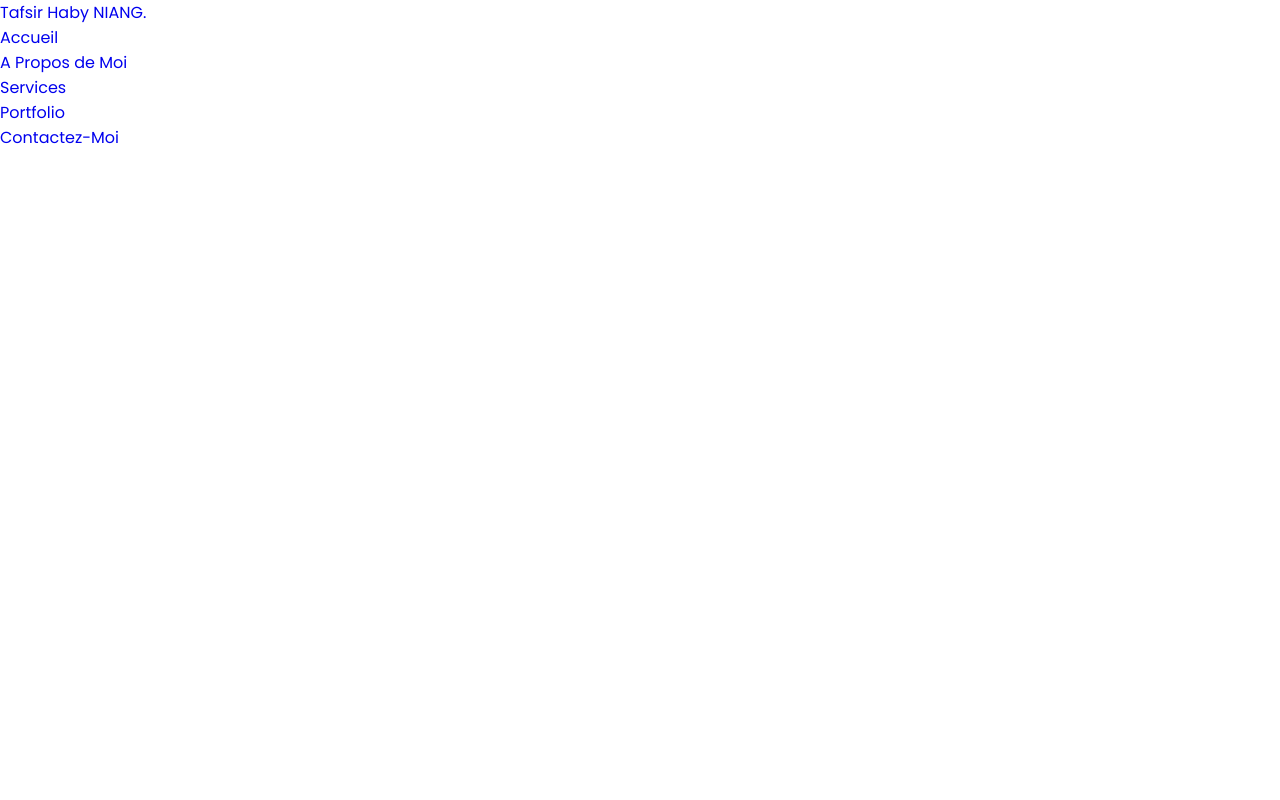
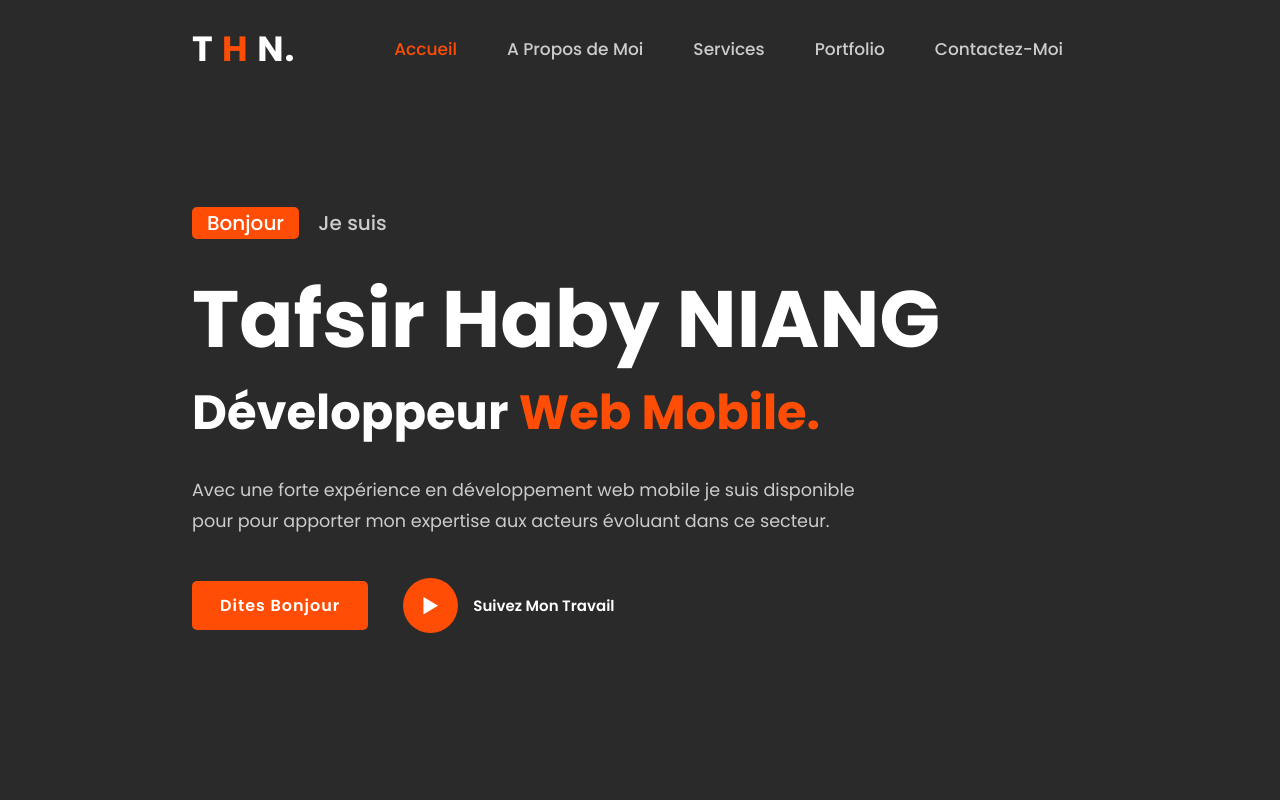
Before and after one commit to NIANGHabiballah/Dev-Portfolio-Tafsir, a plain HTML site: page index.html in a window 1280 px wide. Shown: the top 800 px of the page. Drawn offline with nearby package versions, Linux system fonts and the light colour scheme.

Commit message:
navbar et A Propos

```diff
--- a/css/style.css
+++ b/css/style.css
@@ -18,3 +18,175 @@
     --h2-font: 3rem;
     --p-font: 1.1rem;
 }
+
+body{
+    background: var(--bg-color);
+    color: var(--text-color);
+}
+
+header{
+    position: fixed;
+    width: 100%;
+    top: 0;
+    right: 0;
+    z-index: 1000;
+    display: flex;
+    align-items: center;
+    justify-content: space-between;
+    background: transparent;
+    padding: 22px 15%;
+    border-bottom: 1px solid transparent;
+    transition: all .45s ease;
+}
+
+.logo{
+    color: var(--text-color);
+    font-size: 35px;
+    font-weight: 700;
+    letter-spacing: 1px;
+}
+
+span{
+    color: var(--main-color);
+}
+
+.navlist{
+    display: flex;
+}
+
+.navlist a{
+    color: var(--second-color);
+    font-size: 17px;
+    font-weight: 500;
+    margin: 0 25px;
+    transition: all .45s ease;
+}
+
+.navlist a:hover{
+    color: var(--main-color);
+}
+
+.navlist a.active{
+    color: var(--main-color);
+}
+
+#menu-icon{
+    font-size: 35px;
+    color: var(--text-color);
+    z-index: pointer;
+    margin-left: 25px;
+    display: none;
+}
+
+section{
+    padding: 160px 15% 120px;
+}
+
+.home{
+    position: relative;
+    height: 100vh;
+    width: 100%;
+    /* background-image: url(../img/HB2.jpg); */
+    background-size: cover;
+    background-position: center;
+    display: flex;
+    align-items: center;
+    justify-content: flex-start;
+}
+
+.slide{
+    margin-bottom: 20px;
+}
+
+.one{
+    display: inline-block;
+    margin-right: 15px;
+    height: 32px;
+    padding: 0 15px;
+    line-height: 32px;
+    font-size: 20px;
+    font-weight: 500;
+    border-radius: 5px;
+    background: var(--main-color);
+    color: var(--text-color);
+}
+
+.two{
+    display: inline-block;
+    color: var(--second-color);
+    font-size: 20px;
+    font-weight: 500;
+}
+
+.home-text h1{
+    font-size: var(--big-font);
+    font-weight: 700;
+    color: var(--text-color);
+    list-style: 1.1;
+    margin: 0 0 8px;
+}
+
+.home-text h3{
+    color: var(--text-color);
+    margin: 0 0 35px;
+    font-size: 3rem;
+    font-weight: 700;
+    line-height: 1.1;
+}
+
+.home-text p{
+    color: var(--second-color);
+    font-size: var(--p-font);
+    line-height: 1.8;
+    margin-bottom: 40px;
+}
+
+.button{
+    display: inline-flex;
+    align-items: center;
+    justify-content: center;
+}
+
+.btn{
+    display: inline-block;
+    padding: 12px 28px;
+    background: var(--main-color);
+    border-radius: 5px;
+    color: var(--text-color);
+    font-size: 1rem;
+    letter-spacing: 1px;
+    font-weight: 600;
+    transition: all .45s ease;
+}
+
+.btn:hover{
+    transform: scale(0.9);
+}
+
+.btn2{
+    display: inline-flex;
+    align-items: center;
+    justify-content: center;
+    font-size: 15px;
+    font-weight: 600;
+    color: var(--text-color);
+    margin-left: 35px;
+}
+
+.btn2 span i{
+    height: 55px;
+    width: 55px;
+    background: var(--main-color);
+    color: var(--text-color);
+    display: flex;
+    align-items: center;
+    justify-content: center;
+    font-size: 35px;
+    border-radius: 50%;
+    margin-right: 15px;
+    transition: all .45s ease;
+}
+
+.btn2 span i:hover{
+    transform: scale(1.1) translateY(5px);
+}
--- a/index.html
+++ b/index.html
@@ -20,7 +20,7 @@
 
     <!-- entête design -->
     <header>
-        <a href="#" class="logo"> Tafsir <span> Haby </span> NIANG. </a>
+        <a href="#" class="logo"> T <span> H </span> N. </a>
 
         <ul class="navlist">
             <li><a href="#accueil" class="active">Accueil</a></li>
@@ -28,9 +28,52 @@
             <li><a href="#services"> Services</a></li>
             <li><a href="#portfolio">Portfolio</a></li>
             <li><a href="#contact">Contactez-Moi</a></li>
+        </ul>
+        <div class="bx bx-menu" id="menu-icon"></div>
+    </header>
 
-        </ul>
-    </header>
+    <!-- home section -->
+    <section class="home" id="home">
+        <div class="home-text">
+            <div class="slide">
+                <span class="one">Bonjour</span>
+                <span class="two">Je suis</span>
+            </div>
+            <h1>Tafsir Haby NIANG</h1>
+            <h3>Développeur <span> Web Mobile.</span></h3>
+            <p>
+                Avec une forte expérience en développement web mobile je suis disponible <br>
+                pour pour apporter mon expertise aux acteurs évoluant dans ce secteur.
+            </p>
+            <div class="button">
+                <a href="#" class="btn">Dites Bonjour</a>
+                <a href="#" class="btn2"><span><i class='bx bx-play'></i></span>Suivez Mon Travail</a>
+            </div>
+        </div>
+    </section>
+
+    <!-- section a propos -->
+    <section>
+        <div class="about-img">
+            <img src="img/HB2.jpg" alt="">
+        </div>
+        <div class="about-text">
+            <h2>A Propos de <span>Moi</span></h2>
+            <h4>Développeur Web Mobile.</h4>
+            <p>
+                Développeur Web Mobile et Infographe, depuis plus de 7 ans,
+                j’ai mis ma curiosité et ma créativité au service de l'informatique.
+                J’ai passé ces deux dernières années à donner aux particuliers et aux
+                professionnels des propositions de sites web et des projets graphics dans
+                le cadre de leurs activités. J’ai acquis la capacité à transmettre mes expériences
+                à cette clientèle par le biais des formations professionnelles et des projets bien conçus.
+                Je souhaite désormais étendre mon expérience et mon savoir-faire au service d'un acteur majeur
+                de ce secteur.
+            </p>
+            <a href="#" class="btn">Voir PLus</a>
+        </div>
+    </section>
+
     <script src="js/style.js"></script>
 </body>
 </html>
```
Also changed, not shown: img/HB1.jpg (added), img/HB2.jpg (added), img/HB3.jpg (added).
